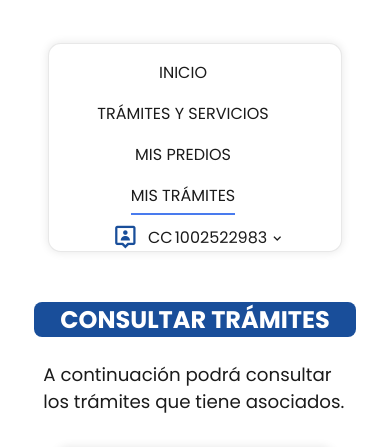
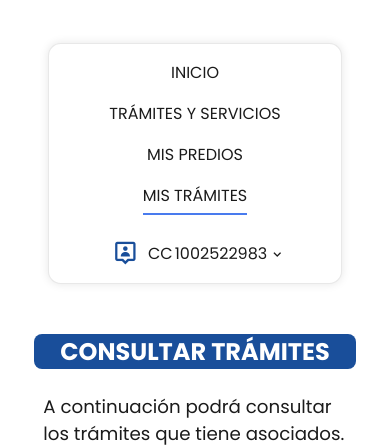
Before and after one commit to RoberthGarcia1404/Catastro, a PHP site: page /archivos/secciones/mis-tramites.php in a window 390 px wide. Shown: the part 69-516 px from the top of the page. Run offline with PHP 8.4, Linux system fonts and the light colour scheme; a user stored in the database is signed in; data that the repository does not hold is empty.

Commit message:
css responsive header 2 seccion menu

```diff
--- a/css/tramites.css
+++ b/css/tramites.css
@@ -247,22 +247,31 @@
 
 
 
-@media (max-width: 768px) {
+@media (max-width: 920px) {
     .header2 {
       width: calc(100% - 6rem);
       padding: 0;
       justify-content: center;
-
     }
 
     .navbar2 {
-        display: flex; /* Utiliza flexbox para organizar los elementos */
-        flex-wrap: wrap; /* Permite que los elementos se envuelvan cuando no hay suficiente espacio */
-        flex-direction:column;
+      display: flex;
+      flex-wrap: wrap;
+      flex-direction: column;
+      text-align: center;
+      gap: 1rem;
+      padding: 1rem 0;
+    }
+    .navbar2 a {
+        margin-right: 0px;
+    }
+
+    .cc-usuario {
+      display: flex;
+      flex-wrap: wrap;
       text-align: center;
       gap: 1rem;
       justify-content: center;
-        padding: 1rem 0rem;
+      padding: 1rem 2rem 1rem 2rem;
     }
-
   }
```
Lines whose indentation alone changed are shown as unchanged.
